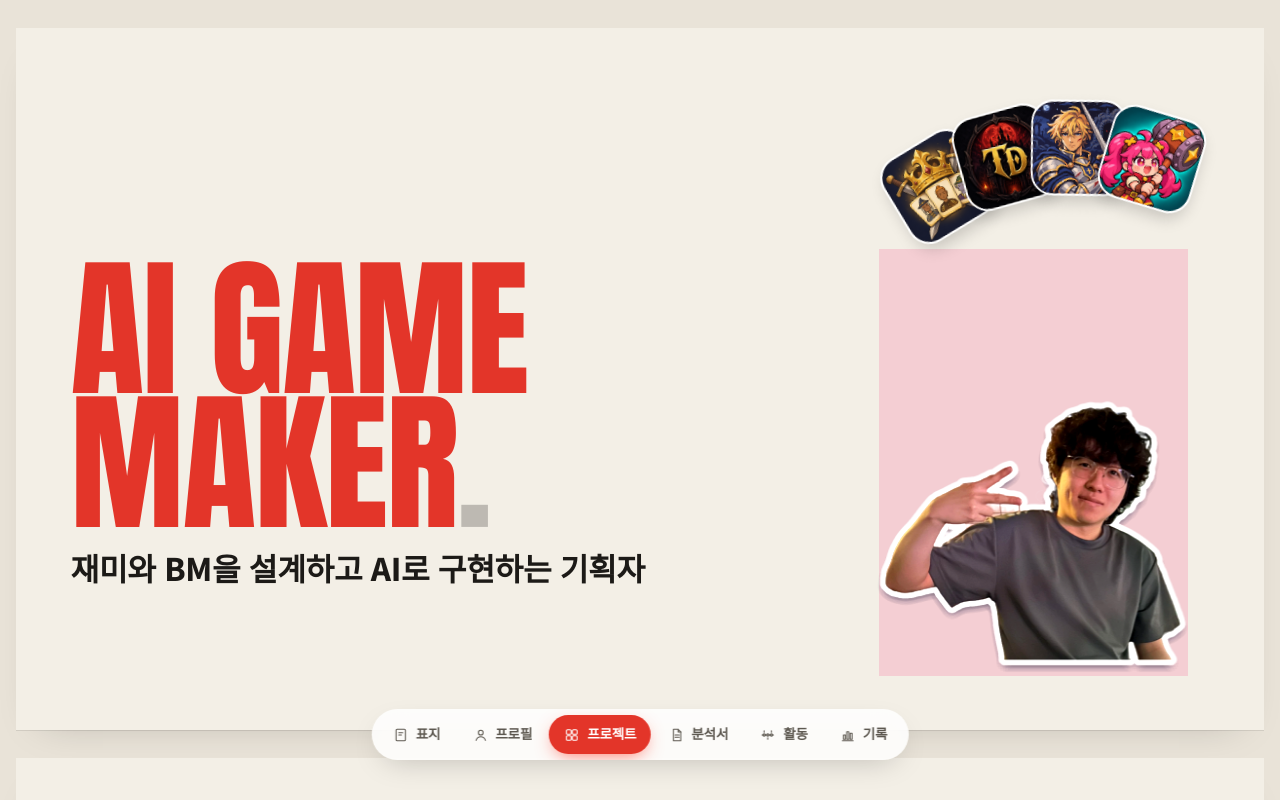
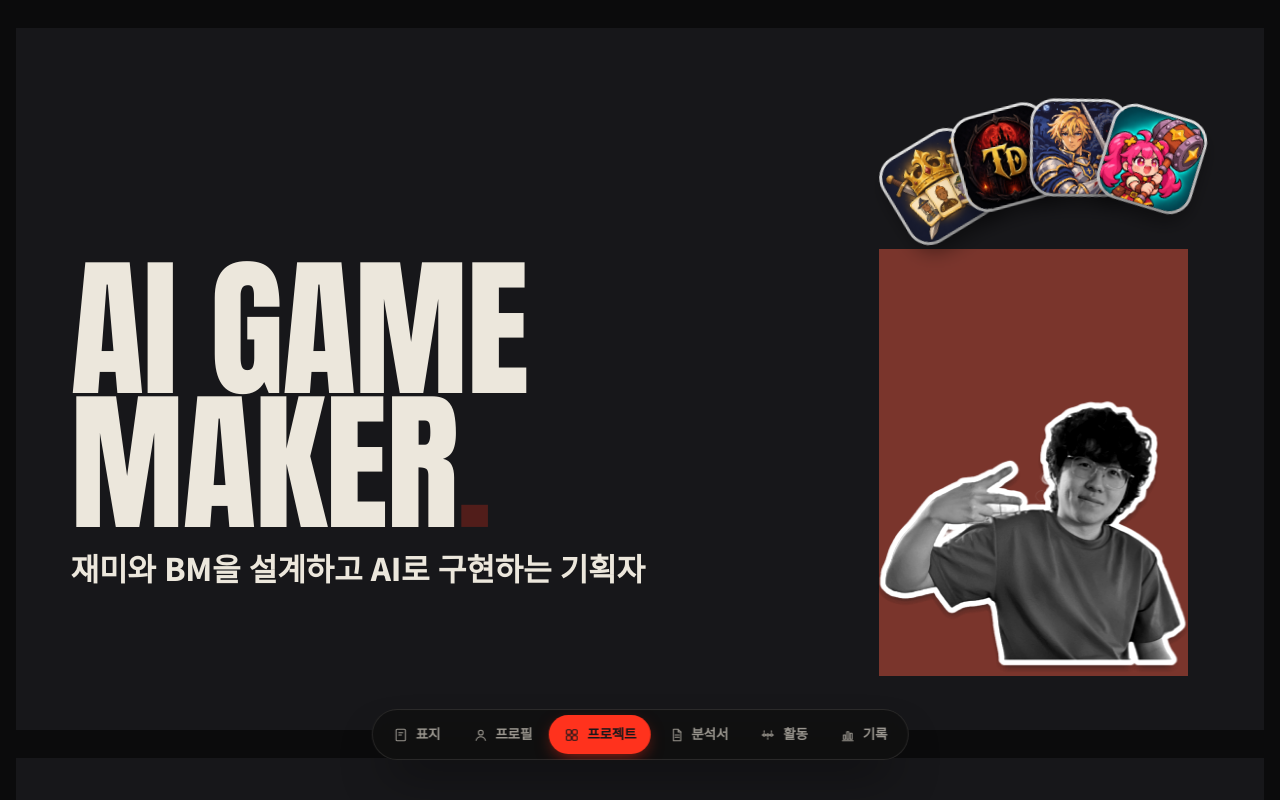
Before and after one commit to lcyred001/Portfolio, a plain HTML site: page apply/netmarbleneo-1123/index.html in a window 1280 px wide. Shown: the top 800 px of the page. Drawn offline with Linux system fonts and the light colour scheme.

Commit message:
netmarbleneo: 어두운 판을 본판(index.html)으로 전환
Co-Authored-By: Claude Opus 5.5 <noreply@anthropic.com>

```diff
--- a/apply/netmarbleneo-1123/index.html
+++ b/apply/netmarbleneo-1123/index.html
@@ -617,13 +617,13 @@ html.motion .cover .big .q { animation: blink 1.4s steps(1) infinite; }
 
 <style id="light-theme">
 
-:root { --sr-bg: #f3efe6; --sr-surface: #fbf9f4; --sr-ink: #1c1a17; --sr-ink-2: #5d5850; --sr-ink-3: #8f897f; --sr-accent: #e33529; --sr-accent-fill: #e33529; --sr-ember: #f4ced3; --sr-on-accent: #ffffff; --sr-line: rgba(28,26,23,.22); --sr-line-soft: rgba(28,26,23,.10); --sr-ghost: rgba(28,26,23,.04); color-scheme: light; }
-html, body { background: #e9e3d8; }
-.page { box-shadow: 0 1px 0 var(--sr-line-soft), 0 18px 40px -28px rgba(0,0,0,.25); }
-.cover .portrait > img { filter: saturate(1.18) contrast(1.06) brightness(1.05); }
-.dock { background: rgba(255,255,255,.86) !important; border-color: var(--sr-line) !important; box-shadow: 0 10px 30px -12px rgba(0,0,0,.25) !important; }
+:root { --sr-bg: #17171a; --sr-surface: #101010; --sr-ink: #ece7dc; --sr-ink-2: #9a968f; --sr-ink-3: #6e6b66; --sr-accent: #ff321d; --sr-accent-fill: #ff321d; --sr-ember: #7a352c; --sr-on-accent: #17171a; --sr-line: rgba(236,231,220,.28); --sr-line-soft: rgba(236,231,220,.12); --sr-ghost: rgba(236,231,220,.04); color-scheme: dark; }
+html, body { background: #0b0b0c; }
+
+
+
 .zgrid { background: var(--sr-bg); }
-.zgrid img, .zgrid .qm, .cover .appstack .ic img, .proj-card img { box-shadow: 0 0 0 2px #ffffff, 0 8px 16px rgba(0,0,0,.18) !important; }
+
 .gp .refs img, .pc h4 .ref img { box-shadow: 0 0 0 1px var(--sr-line), 0 4px 10px -4px rgba(0,0,0,.25); }
 
 .chip.on, .pin, .tk.start .lb { background: var(--sr-accent-fill); border-color: var(--sr-accent-fill); }
@@ -633,8 +633,8 @@ html, body { background: #e9e3d8; }
 
 .gp .lbl, .aip .lbl, .pipe .lbl { color: var(--sr-ink-2); }
 
-.cover .big { font-size: 156px; color: var(--sr-accent); }
-.cover .big .q { color: var(--sr-ink); }
+.cover .big { font-size: 156px; color: var(--sr-ink); }
+.cover .big .q { color: var(--sr-accent); }
 
 .cover .one { font-family: "Noto Sans KR", "Malgun Gothic", sans-serif; font-weight: 800; letter-spacing: -.01em; font-size: 32px; }
 .proj-card h3 { font-family: "Noto Sans KR", "Malgun Gothic", sans-serif !important; font-weight: 800 !important; letter-spacing: -.01em; }
```
